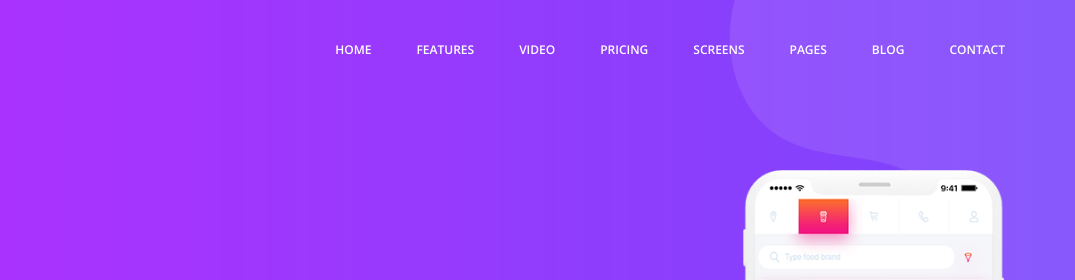
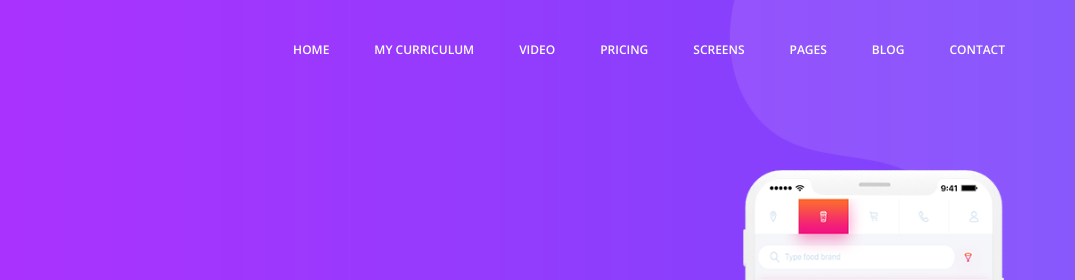
Before and after one commit to johnny3young/johnny3young.github.io, a plain HTML site: page index.html in a window 1280 px wide. Shown: the top 280 px of the page, 205-1280 px from the left. Drawn offline with nearby package versions, Linux system fonts and the light colour scheme.

Commit message:
modificando el index para agregar la ruta hoja de vida

```diff
--- a/index.html
+++ b/index.html
@@ -37,7 +37,7 @@
 						<div class="collapse navbar-collapse offset" id="navbarSupportedContent">
 							<ul class="nav navbar-nav menu_nav ml-auto">
 								<li class="nav-item active"><a class="nav-link" href="#home">Home</a></li>
-								<li class="nav-item"><a class="nav-link" href="#feature">FEATURES</a></li>
+								<li class="nav-item"><a class="nav-link" href="https://github.com/johnny3young/HojadeVida">My curriculum</a></li>
 								<li class="nav-item"><a class="nav-link" href="#video">VIDEO</a>
 								<li class="nav-item"><a class="nav-link" href="#price">PRICING</a>
 								<li class="nav-item"><a class="nav-link" href="#screen">SCREENS</a>
```
